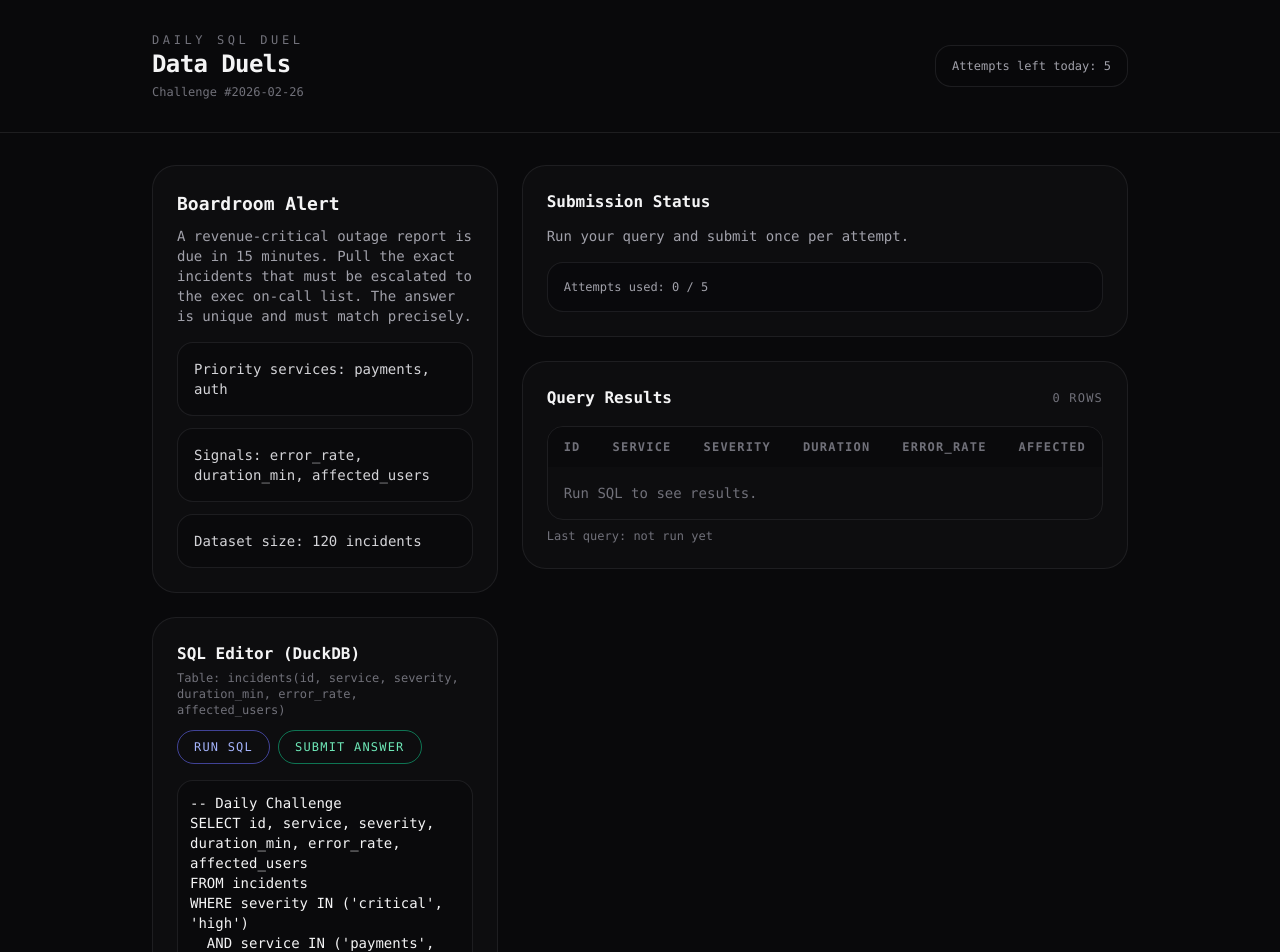
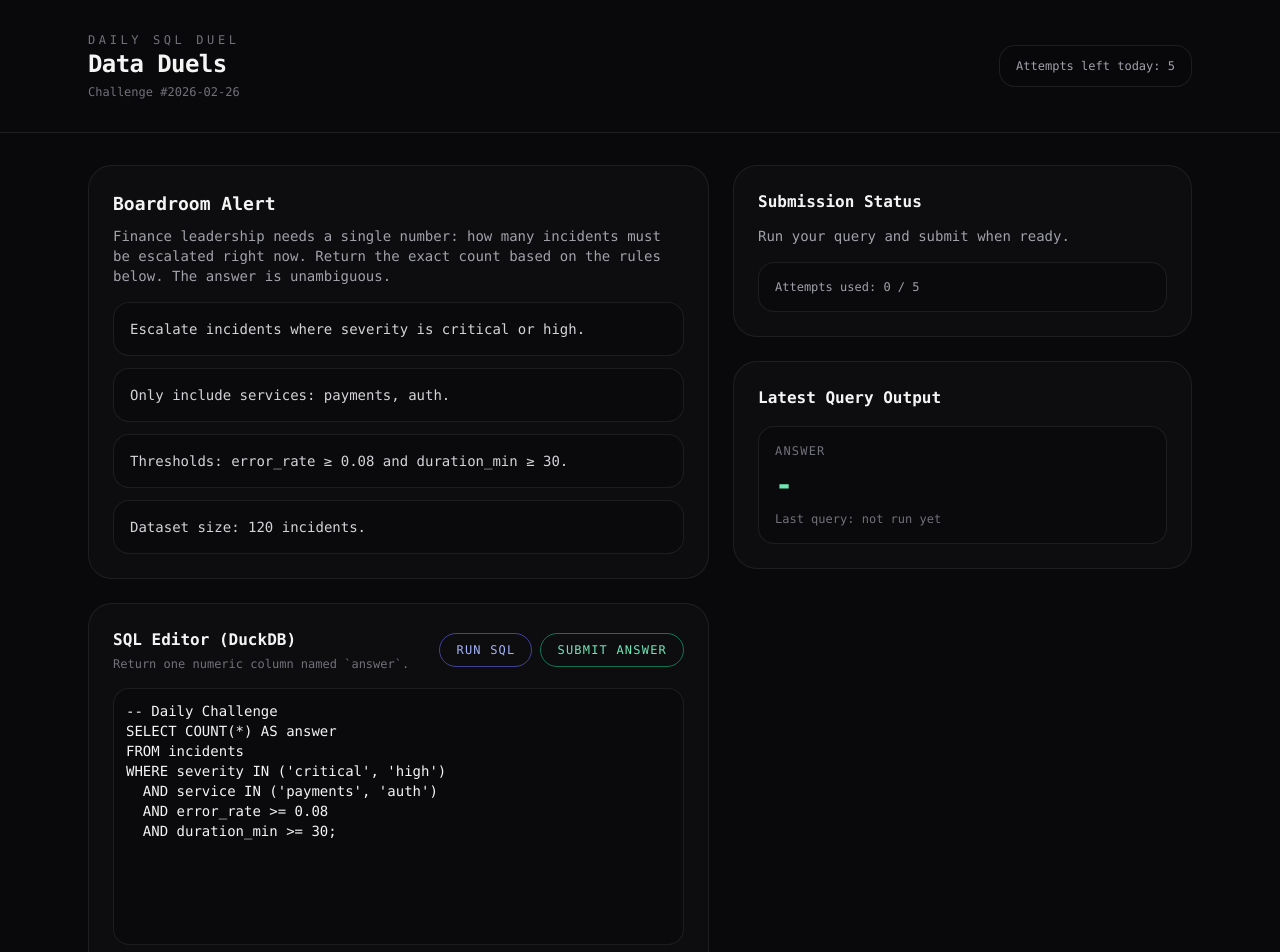
Before and after one commit to marzukikamal/data-duels, a React (Vite) app in the folder apps/web/: page / in a window 1280 px wide. Shown: the top 952 px of the page. Built offline with nearby package versions, Linux system fonts and the light colour scheme.

Commit message:
feat(web): single-number daily answer

```diff
--- a/apps/web/src/App.tsx
+++ b/apps/web/src/App.tsx
@@ -5,8 +5,8 @@ const App = () => {
     title,
     sql,
     lastQuery,
+    lastAnswer,
     dataset,
-    results,
     resultStatus,
     attemptsUsed,
     challengeKey,
@@ -24,7 +24,8 @@ const App = () => {
   return (
     <div className="min-h-screen bg-zinc-950 text-zinc-100">
       <header className="border-b border-zinc-800/70">
-        <div className="mx-auto flex max-w-5xl flex-col gap-4 px-6 py-8 sm:flex-row sm:items-center sm:justify-between">
+        <div className="mx-auto w-full max-w-6xl px-6 py-8">
+          <div className="flex flex-col gap-4 sm:flex-row sm:items-center sm:justify-between">
             <div>
               <p className="text-xs uppercase tracking-[0.3em] text-zinc-500">Daily SQL Duel</p>
               <h1 className="text-2xl font-semibold tracking-tight">{title}</h1>
@@ -34,26 +35,31 @@ const App = () => {
               Attempts left today: {attemptsLeft}
             </div>
           </div>
+        </div>
       </header>
 
-      <main className="mx-auto grid max-w-5xl gap-6 px-6 py-8 lg:grid-cols-[1.2fr,1fr]">
+      <main className="mx-auto w-full max-w-6xl px-6 py-8">
+        <div className="grid gap-6 lg:grid-cols-[1.15fr,0.85fr]">
           <section className="space-y-6">
             <div className="rounded-3xl border border-zinc-800/70 bg-zinc-900/30 p-6">
               <h2 className="text-lg font-semibold">Boardroom Alert</h2>
               <p className="mt-2 text-sm text-zinc-400">
-              A revenue-critical outage report is due in 15 minutes. Pull the exact incidents that
-              must be escalated to the exec on-call list. The answer is unique and must match
-              precisely.
+                Finance leadership needs a single number: how many incidents must be escalated
+                right now. Return the exact count based on the rules below. The answer is
+                unambiguous.
               </p>
               <div className="mt-4 grid gap-3 text-sm text-zinc-300">
                 <div className="rounded-2xl border border-zinc-800/70 bg-zinc-950/60 p-4">
-                Priority services: payments, auth
+                  Escalate incidents where severity is critical or high.
                 </div>
                 <div className="rounded-2xl border border-zinc-800/70 bg-zinc-950/60 p-4">
-                Signals: error_rate, duration_min, affected_users
+                  Only include services: payments, auth.
                 </div>
                 <div className="rounded-2xl border border-zinc-800/70 bg-zinc-950/60 p-4">
-                Dataset size: {dataset.length} incidents
+                  Thresholds: error_rate ≥ 0.08 and duration_min ≥ 30.
+                </div>
+                <div className="rounded-2xl border border-zinc-800/70 bg-zinc-950/60 p-4">
+                  Dataset size: {dataset.length} incidents.
                 </div>
               </div>
             </div>
@@ -63,7 +69,7 @@ const App = () => {
                 <div>
                   <h3 className="text-base font-semibold">SQL Editor (DuckDB)</h3>
                   <p className="mt-1 text-xs text-zinc-500">
-                  Table: incidents(id, service, severity, duration_min, error_rate, affected_users)
+                    Return one numeric column named `answer`.
                   </p>
                 </div>
                 <div className="flex gap-2">
@@ -73,7 +79,7 @@ const App = () => {
                       void runSql();
                     }}
                     type="button"
-                  disabled={isRunning || attemptsLeft === 0}
+                    disabled={isRunning}
                   >
                     {isRunning ? 'Running...' : 'Run SQL'}
                   </button>
@@ -92,12 +98,11 @@ const App = () => {
                   className="h-56 w-full resize-none bg-transparent text-sm text-zinc-100 outline-none"
                   value={sql}
                   onChange={(event) => updateSql(event.target.value)}
-                disabled={attemptsLeft === 0}
                 />
               </div>
               <p className="mt-3 text-xs text-zinc-500">
-              Example: SELECT * FROM incidents WHERE severity IN (&apos;critical&apos;,&apos;high&apos;)
-              AND error_rate &gt;= 0.08 ORDER BY error_rate DESC;
+                Example: SELECT COUNT(*) AS answer FROM incidents WHERE severity IN
+                (&apos;critical&apos;,&apos;high&apos;) AND error_rate &gt;= 0.08;
               </p>
               {error && (
                 <div className="mt-4 rounded-2xl border border-rose-500/40 bg-rose-500/10 px-4 py-3 text-xs text-rose-200">
@@ -120,8 +125,8 @@ const App = () => {
             <div className="rounded-3xl border border-zinc-800/70 bg-zinc-900/30 p-6">
               <h3 className="text-base font-semibold">Submission Status</h3>
               <p className="mt-3 text-sm text-zinc-400">
-              {resultStatus === 'pending' && 'Run your query and submit once per attempt.'}
-              {resultStatus === 'correct' && 'Correct. You matched the escalation list.'}
+                {resultStatus === 'pending' && 'Run your query and submit when ready.'}
+                {resultStatus === 'correct' && 'Correct. You delivered the exact count.'}
                 {resultStatus === 'incorrect' &&
                   'Incorrect. Adjust your SQL and try again until attempts run out.'}
               </p>
@@ -131,50 +136,19 @@ const App = () => {
             </div>
 
             <div className="rounded-3xl border border-zinc-800/70 bg-zinc-900/30 p-6">
-            <div className="flex items-center justify-between">
-              <h3 className="text-base font-semibold">Query Results</h3>
-              <span className="text-xs uppercase tracking-widest text-zinc-500">
-                {results.length} rows
-              </span>
-            </div>
-            <div className="mt-4 overflow-auto rounded-2xl border border-zinc-800/70">
-              <table className="w-full text-left text-sm">
-                <thead className="bg-zinc-950/60 text-xs uppercase tracking-widest text-zinc-500">
-                  <tr>
-                    <th className="px-4 py-3">id</th>
-                    <th className="px-4 py-3">service</th>
-                    <th className="px-4 py-3">severity</th>
-                    <th className="px-4 py-3">duration</th>
-                    <th className="px-4 py-3">error_rate</th>
-                    <th className="px-4 py-3">affected</th>
-                  </tr>
-                </thead>
-                <tbody className="divide-y divide-zinc-800/70">
-                  {results.length === 0 && (
-                    <tr>
-                      <td className="px-4 py-4 text-zinc-500" colSpan={6}>
-                        Run SQL to see results.
-                      </td>
-                    </tr>
-                  )}
-                  {results.map((row) => (
-                    <tr key={row.id} className="text-zinc-200">
-                      <td className="px-4 py-3 font-mono text-xs">{row.id}</td>
-                      <td className="px-4 py-3">{row.service}</td>
-                      <td className="px-4 py-3">{row.severity}</td>
-                      <td className="px-4 py-3">{row.durationMin}m</td>
-                      <td className="px-4 py-3">{row.errorRate.toFixed(3)}</td>
-                      <td className="px-4 py-3">{row.affectedUsers}</td>
-                    </tr>
-                  ))}
-                </tbody>
-              </table>
-            </div>
+              <h3 className="text-base font-semibold">Latest Query Output</h3>
+              <div className="mt-4 rounded-2xl border border-zinc-800/70 bg-zinc-950/60 p-4">
+                <p className="text-xs uppercase tracking-widest text-zinc-500">Answer</p>
+                <p className="mt-2 text-3xl font-semibold text-emerald-300">
+                  {lastAnswer === null ? '-' : lastAnswer}
+                </p>
                 <p className="mt-2 text-xs text-zinc-500">
                   Last query: {lastQuery ? 'executed' : 'not run yet'}
                 </p>
               </div>
+            </div>
           </section>
+        </div>
       </main>
     </div>
   );
--- a/apps/web/src/store.ts
+++ b/apps/web/src/store.ts
@@ -19,8 +19,8 @@ type AppState = {
   isRunning: boolean;
   error: string | null;
   dataset: Incident[];
-  expectedIds: Set<string>;
-  results: Incident[];
+  expectedAnswer: number;
+  lastAnswer: number | null;
   resultStatus: ResultStatus;
   attemptsUsed: number;
   challengeKey: string;
@@ -49,22 +49,20 @@ type ParsedQuery = {
 };
 
 const solutionSql = `-- Daily Challenge Solution
-SELECT id, service, severity, duration_min, error_rate, affected_users
+SELECT COUNT(*) AS answer
 FROM incidents
 WHERE severity IN ('critical', 'high')
   AND service IN ('payments', 'auth')
   AND error_rate >= 0.08
-  AND duration_min >= 30
-ORDER BY error_rate DESC;`;
+  AND duration_min >= 30;`;
 
 const defaultSql = `-- Daily Challenge
-SELECT id, service, severity, duration_min, error_rate, affected_users
+SELECT COUNT(*) AS answer
 FROM incidents
 WHERE severity IN ('critical', 'high')
   AND service IN ('payments', 'auth')
   AND error_rate >= 0.08
-  AND duration_min >= 30
-ORDER BY error_rate DESC;`;
+  AND duration_min >= 30;`;
 
 const clamp = (value: number, min: number, max: number): number =>
   Math.min(max, Math.max(min, value));
@@ -116,7 +114,7 @@ const makeDataset = (seed: number): Incident[] => {
   return rows;
 };
 
-const deriveExpected = (dataset: Incident[]): Set<string> => {
+const deriveExpectedAnswer = (dataset: Incident[]): number => {
   const expected = dataset.filter(
     (row) =>
       (row.severity === 'critical' || row.severity === 'high') &&
@@ -124,7 +122,7 @@ const deriveExpected = (dataset: Incident[]): Set<string> => {
       row.errorRate >= 0.08 &&
       row.durationMin >= 30,
   );
-  return new Set(expected.map((row) => row.id));
+  return expected.length;
 };
 
 const parseSql = (sql: string): ParsedQuery => {
@@ -220,13 +218,15 @@ const parseSql = (sql: string): ParsedQuery => {
 };
 
 const attemptStorageKey = (challengeKey: string): string => `data-duels-attempts-${challengeKey}`;
+const resultStorageKey = (challengeKey: string): string => `data-duels-result-${challengeKey}`;
 
 export const useAppStore = create<AppState>((set, get) => {
   const challengeKey = toChallengeKey();
   const seed = seedFromKey(challengeKey);
   const dataset = makeDataset(seed);
-  const expectedIds = deriveExpected(dataset);
+  const expectedAnswer = deriveExpectedAnswer(dataset);
   const storedAttempts = Number(localStorage.getItem(attemptStorageKey(challengeKey)) ?? '0');
+  const storedResult = (localStorage.getItem(resultStorageKey(challengeKey)) ?? 'pending') as ResultStatus;
   return {
     title: 'Data Duels',
     sql: defaultSql,
@@ -234,9 +234,9 @@ export const useAppStore = create<AppState>((set, get) => {
     isRunning: false,
     error: null,
     dataset,
-    expectedIds,
-    results: [],
-    resultStatus: 'pending',
+    expectedAnswer,
+    lastAnswer: null,
+    resultStatus: storedResult,
     attemptsUsed: storedAttempts,
     challengeKey,
     solutionSql,
@@ -272,25 +272,14 @@ export const useAppStore = create<AppState>((set, get) => {
 
         const result = await conn.query(sql);
         const rows = result.toArray() as Array<Record<string, unknown>>;
-        const results: Incident[] = rows
-          .map((row) => {
-            const id = row.id;
-            if (typeof id !== 'string') {
-              return null;
-            }
-            const severity = String(row.severity ?? 'low');
-            return {
-              id,
-              service: String(row.service ?? 'unknown'),
-              severity: (severity as Incident['severity']) ?? 'low',
-              durationMin: Number(row.duration_min ?? row.durationMin ?? 0),
-              errorRate: Number(row.error_rate ?? row.errorRate ?? 0),
-              affectedUsers: Number(row.affected_users ?? row.affectedUsers ?? 0),
-            };
-          })
-          .filter((row): row is Incident => row !== null);
+        const row = rows[0] ?? {};
+        const answer = Number(row.answer ?? row.count ?? row['count(*)'] ?? row['COUNT(*)'] ?? NaN);
         await conn.close();
-        set({ lastQuery: sql, results });
+        if (Number.isNaN(answer)) {
+          set({ lastQuery: sql, lastAnswer: null, error: 'Query must return a single numeric column named answer.' });
+          return;
+        }
+        set({ lastQuery: sql, lastAnswer: answer });
       } catch (error) {
         set({ error: error instanceof Error ? error.message : 'SQL execution failed' });
       } finally {
@@ -298,23 +287,21 @@ export const useAppStore = create<AppState>((set, get) => {
       }
     },
     submitAnswer: () => {
-      const { attemptsUsed, results, expectedIds, challengeKey, sql } = get();
+      const { attemptsUsed, expectedAnswer, lastAnswer, challengeKey } = get();
       if (attemptsUsed >= 5) {
         return;
       }
-      const parsed = parseSql(sql);
-      const resultIds = new Set(results.map((row) => row.id));
-      const isExact =
-        resultIds.size === expectedIds.size &&
-        [...expectedIds].every((id) => resultIds.has(id));
       const nextAttempts = attemptsUsed + 1;
+      const isExact = lastAnswer !== null && lastAnswer === expectedAnswer;
+      const resultStatus: ResultStatus = isExact ? 'correct' : 'incorrect';
       localStorage.setItem(attemptStorageKey(challengeKey), String(nextAttempts));
+      localStorage.setItem(resultStorageKey(challengeKey), resultStatus);
       set({
-        resultStatus: isExact ? 'correct' : 'incorrect',
+        resultStatus,
         attemptsUsed: nextAttempts,
         error: null,
       });
-      void parsed;
+      void parseSql;
     },
   };
 });
```
Lines whose indentation alone changed are shown as unchanged.
